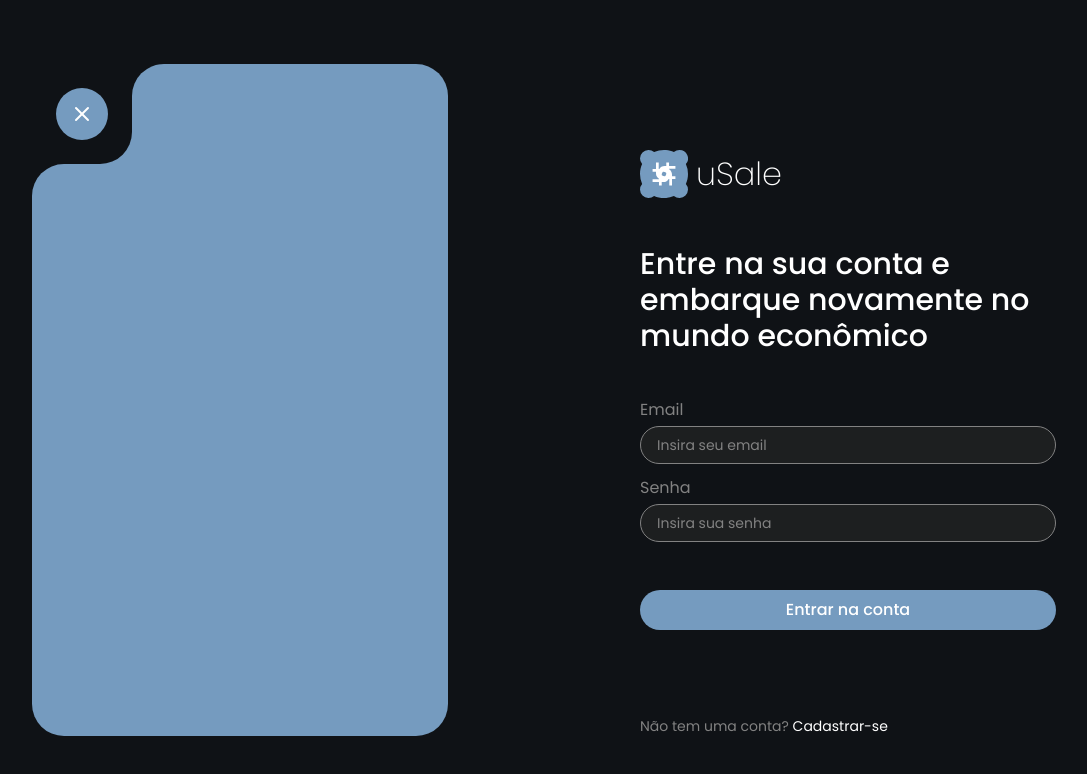
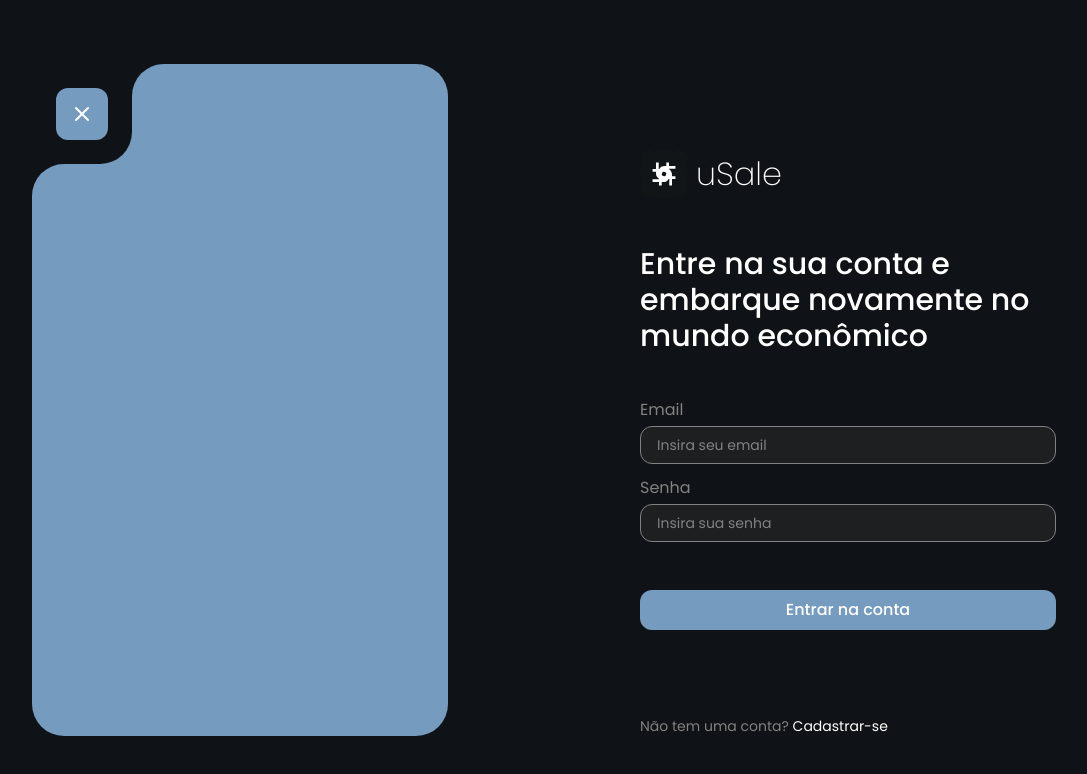
Before and after one commit to ArthurDevLeal/uSale, a Next.js app: page /auth/login in a window 1280 px wide. Shown: the top 774 px of the page, without its empty margins (96-1183 px from the left). Built offline with nearby package versions, Linux system fonts and the light colour scheme.

Commit message:
Fix components

```diff
--- a/components/ui/button.tsx
+++ b/components/ui/button.tsx
@@ -16,12 +16,12 @@ const buttonVariants = cva(
       size: {
         xs: "px-2.5 py-1 rounded-md text-xs font-medium",
         sm: "px-3 py-1.5 rounded-md text-sm font-medium",
-        md: "px-4 py-2 rounded-full text-base font-medium",
-        lg: "px-6 py-3 rounded-full font-medium text-base",
-        xl: "px-8 py-3.5 rounded-full text-lg font-semibold",
-        icon: "p-2 rounded-full text-base",
-        iconsm: "p-1.5 rounded-full text-sm",
-        iconlg: "p-3.5 rounded-full text-lg",
+        md: "px-4 py-2 rounded-xl text-base font-medium",
+        lg: "px-6 py-3 rounded-xl font-medium text-base",
+        xl: "px-8 py-3.5 rounded-xl text-lg font-semibold",
+        icon: "p-2 rounded-md text-base",
+        iconsm: "p-1.5 rounded-sm text-sm",
+        iconlg: "p-3.5 rounded-xl text-lg",
       },
     },
     defaultVariants: {
--- a/components/ui/input.tsx
+++ b/components/ui/input.tsx
@@ -7,7 +7,7 @@ function Input({ className, type, ...props }: React.ComponentProps<"input">) {
       type={type}
       data-slot="input"
       className={twMerge(
-        "px-4 py-2 text-sm bg-card text-foreground border border-muted-foreground placeholder:text-muted-foreground rounded-full outline-none transition-all  focus-visible:ring-muted-foreground/30 focus-visible:ring-4 disabled:opacity-50",
+        "px-4 py-2 text-sm bg-card text-foreground border border-muted-foreground placeholder:text-muted-foreground rounded-xl outline-none transition-all  focus-visible:ring-muted-foreground/30 focus-visible:ring-4 disabled:opacity-50",
         className
       )}
       {...props}
--- a/components/ui/logo.tsx
+++ b/components/ui/logo.tsx
@@ -1,7 +1,7 @@
-const SvgIcon = () => (
+const SvgIcon = ({ isDarker }: { isDarker?: boolean }) => (
   <svg xmlns="http://www.w3.org/2000/svg" width="48" height="48" fill="none" viewBox="0 0 48 48">
     <path
-      fill="#759BBF"
+      fill={isDarker ? "#1E212230" : "#759BBF"}
       d="M39.5 0a8.5 8.5 0 0 1 6.377 14.116A23.9 23.9 0 0 1 48 24c0 3.523-.76 6.869-2.123 9.883a8.5 8.5 0 0 1-11.994 11.994A23.9 23.9 0 0 1 24 48c-3.523 0-6.87-.76-9.884-2.123A8.5 8.5 0 0 1 2.122 33.883 23.9 23.9 0 0 1 0 24c0-3.523.758-6.87 2.122-9.884A8.5 8.5 0 0 1 14.116 2.122 23.9 23.9 0 0 1 24 0c3.523 0 6.869.759 9.883 2.122A8.47 8.47 0 0 1 39.5 0"
     ></path>
     <path
@@ -12,13 +12,14 @@ const SvgIcon = () => (
 );
 
 interface LogoProps {
-  iconIncluded?: boolean;
+  textIncluded?: boolean;
+  isDarker?: boolean;
 }
-export default function Logo({ iconIncluded = true }: LogoProps) {
+export default function Logo({ textIncluded = true, isDarker = true }: LogoProps) {
   return (
     <div className="inline-flex items-center gap-2">
-      <SvgIcon />
-      {iconIncluded && <h1 className="font-extralight text-[32px] text-foreground">uSale</h1>}
+      <SvgIcon isDarker={isDarker} />
+      {textIncluded && <h1 className="font-extralight text-[32px] text-foreground">uSale</h1>}
     </div>
   );
 }
```
